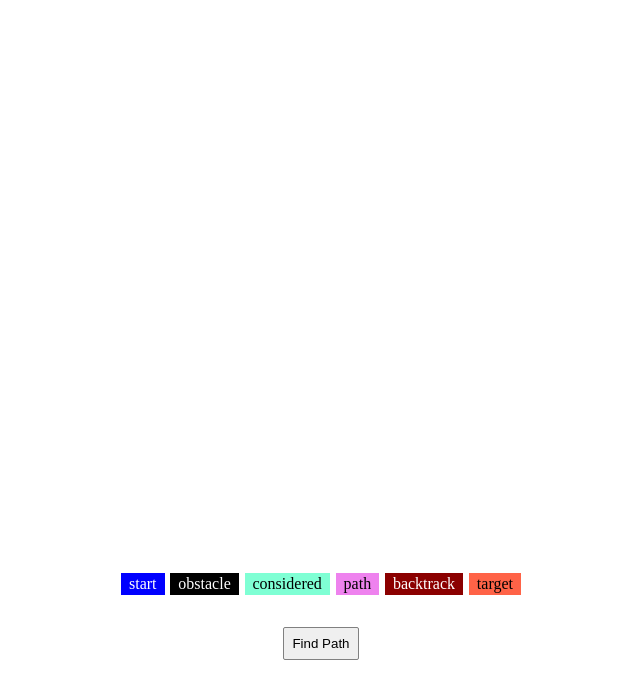
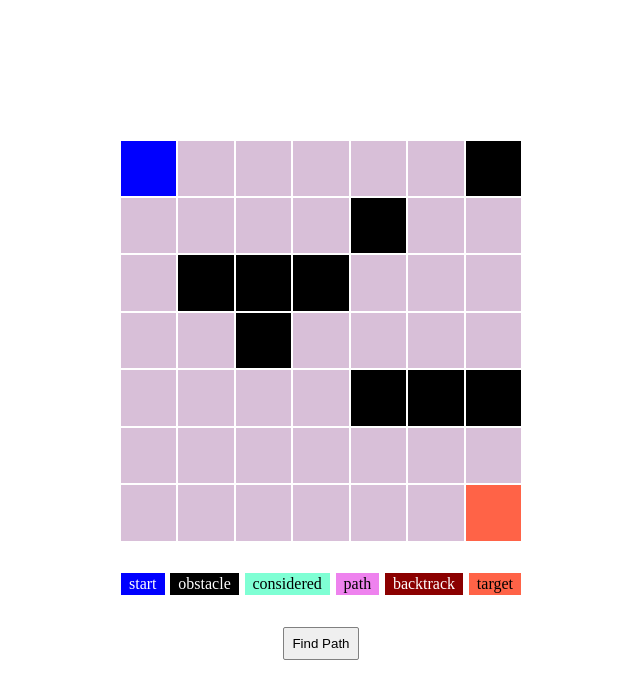
Before and after one commit to romankp/pathfinding, a website with bundled scripts: page index.html in a window 1280 px wide. Shown: the whole page, without its empty margins (319-959 px from the left). Built offline with nearby package versions, Linux system fonts and the light colour scheme.

Commit message:
cache fix, module issue

```diff
--- a/index.html
+++ b/index.html
@@ -18,6 +18,6 @@
       <li class="target">target</li>
     </ul>
     <button id="find">Find Path</button>
-    <script src="script.js"></script>
+    <script type="module" src="script.js"></script>
   </body>
 </html>
--- a/package.json
+++ b/package.json
@@ -4,7 +4,7 @@
   "description": "Messing around with pathfinding algorithms",
   "main": "script.js",
   "scripts": {
-    "start": "http-server ./",
+    "start": "http-server ./ -c-1",
     "test": "echo \"Error: no test specified\" && exit 1"
   },
   "repository": {
--- a/script.js
+++ b/script.js
@@ -1,5 +1,5 @@
-import { initField } from './field';
-import { initUI } from './ui';
+// import { initField } from './field';
+import { initUI } from './ui.js';
 
 const returnX = (dimVal, workingVal) => {
   const xRemainder = workingVal % dimVal;
@@ -239,4 +239,6 @@ const findPath = (fieldArray, startCell, targetCell, latDim) => {
 };
 
 // UI stuff
-initUI(findPath(fieldArray, startCell, targetCell, latDim));
+// TODO: Fix ui init without calling findPath().
+
+// initUI(findPath(fieldArray, startCell, targetCell, latDim));
```
